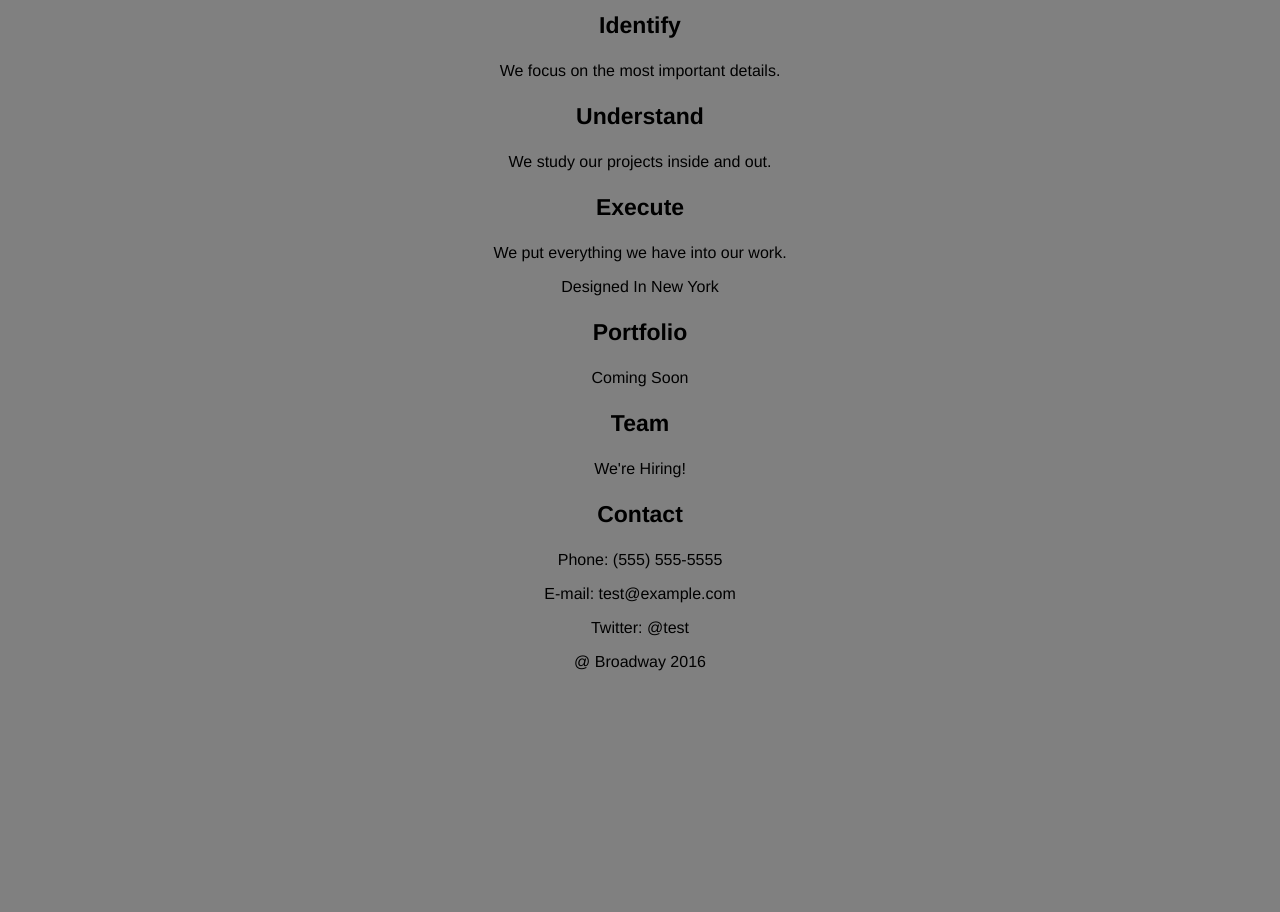
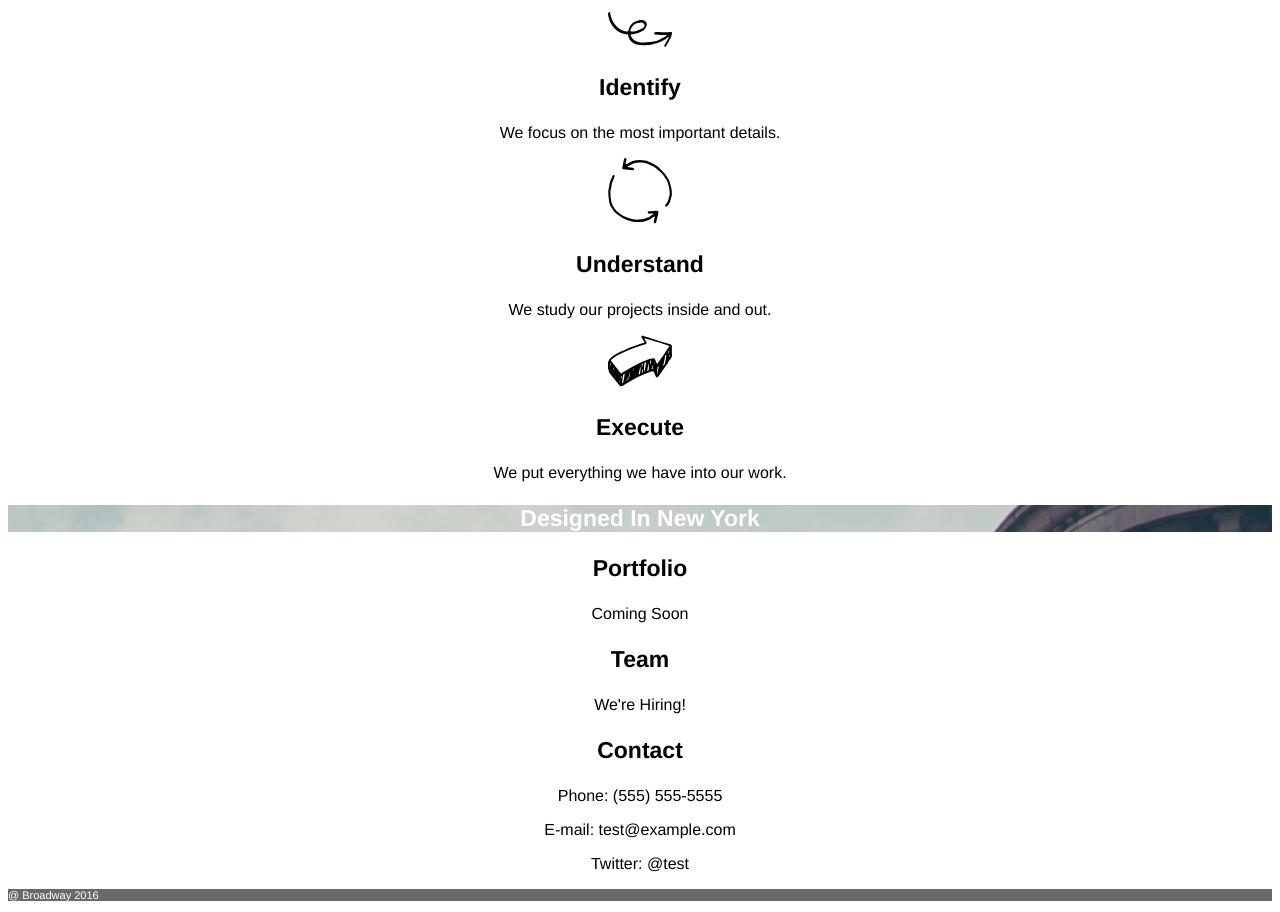
Before and after one commit to micaanbu/broadway, a plain HTML site: page index.html in a window 1280 px wide. Shown: the part 406-1318 px from the top of the page. Before the commit the page ends 1093 px from the top, so only its background shows below. Drawn offline with Linux system fonts and the light colour scheme.

Commit message:
Add images and CSS class style

```diff
--- a/index.html
+++ b/index.html
@@ -7,6 +7,7 @@
   </head>
   <body>
 
+    <div class="header">
       <h1>
         Broadway Design
       </h1>
@@ -16,28 +17,37 @@
       <p>Work</p>
       <p>Team</p>
       <p>Contact</p>
+    </div>
 
     <h2>Our Process</h2>
 
-    <!-- add image here -->
+    <p>
+      <img alt="html image example" src="resources/images/identify.svg"/>
+    </p>
 
     <h3>Identify</h3>
 
     <p>We focus on the most important details.</p>
 
-    <!--  add image here -->
+    <p>
+      <img alt="html image example" src="resources/images/understand.svg"/>
+    </p>
 
     <h3>Understand</h3>
 
     <p>We study our projects inside and out.</p>
 
-    <!-- add image here -->
+    <p>
+      <img alt="html image example" src="resources/images/execute.svg"/>
+    </p>
 
     <h3>Execute</h3>
 
     <p>We put everything we have into our work.</p>
 
+    <div class="break">
       <p>Designed In New York</p>
+    </div>
 
     <h3>Portfolio</h3>
 
@@ -55,7 +65,9 @@
 
     <p>Twitter: @test</p>
 
-    <p>@ Broadway 2016</p> <!-- add links to this line -->
+    <div class="footer">
+      <p>@ Broadway 2016</p><!-- add links to this line -->
+    </div>
 
   </body>
 </html>
--- a/resources/css/style.css
+++ b/resources/css/style.css
@@ -1,7 +1,6 @@
 body {
   text-align: center;
   font-family: Helvetica;
-  background-color: grey;
 }
 
 h1 {
@@ -19,3 +18,21 @@ h3 {
   font-size: 23px;
   font-weight: bold;
 }
+
+.header {
+  background-image: url(../images/the-flatiron-building.png);
+}
+
+.footer {
+  font-size: 11px;
+  color: white;
+  background-color: dimgray;
+  text-align: left;
+}
+
+.break {
+  background-image: url(../images/the-flatiron-building.png);
+  color: white;
+  font-size: 23px;
+  font-weight: bold;
+}
```
Lines whose indentation alone changed are shown as unchanged.
